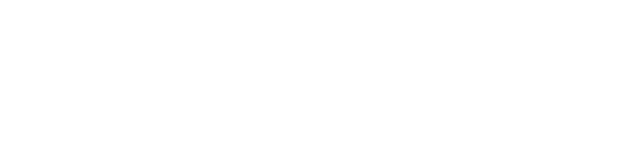
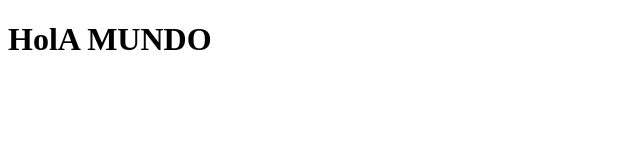
Before and after one commit to marcosolez/mi-repositorio, a plain HTML site: page index.html in a window 1280 px wide. Shown: the whole page, without its empty margins (0-640 px from the left). Drawn offline with Linux system fonts and the light colour scheme.

Commit message:
TERCER CAMBIO

```diff
--- a/index.html
+++ b/index.html
@@ -7,6 +7,6 @@
     <title>Document</title>
 </head>
 <body>
-
+    <h1>HolA MUNDO</h1>
 </body>
 </html>
```
